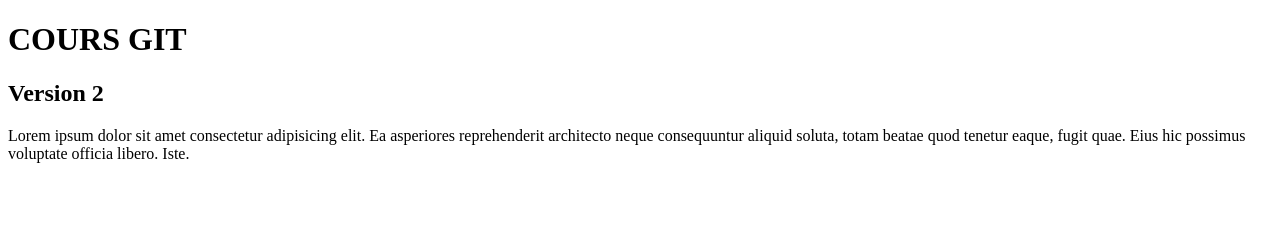
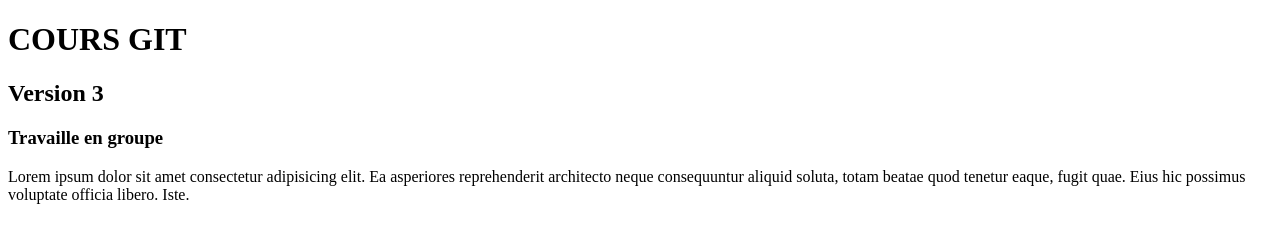
Before and after one commit to ouaksel/work_group2, a plain HTML site: page index.html in a window 1280 px wide. Drawn offline with Linux system fonts and the light colour scheme.

```diff
--- a/index.html
+++ b/index.html
@@ -6,7 +6,8 @@
 
     <body>
         <h1>COURS GIT</h1>
-        <h2>Version 2</h2>
+        <h2>Version 3</h2>
+        <h3>Travaille en groupe</h3>
         <p>Lorem ipsum dolor sit amet consectetur adipisicing elit. Ea asperiores reprehenderit architecto neque consequuntur aliquid soluta, totam beatae quod tenetur eaque, fugit quae. Eius hic possimus voluptate officia libero. Iste.</p>
     </body>
 </html>
--- a/test.css
+++ b/test.css
@@ -1 +1 @@
-qsfqsfqs
+Nouveau style
```
